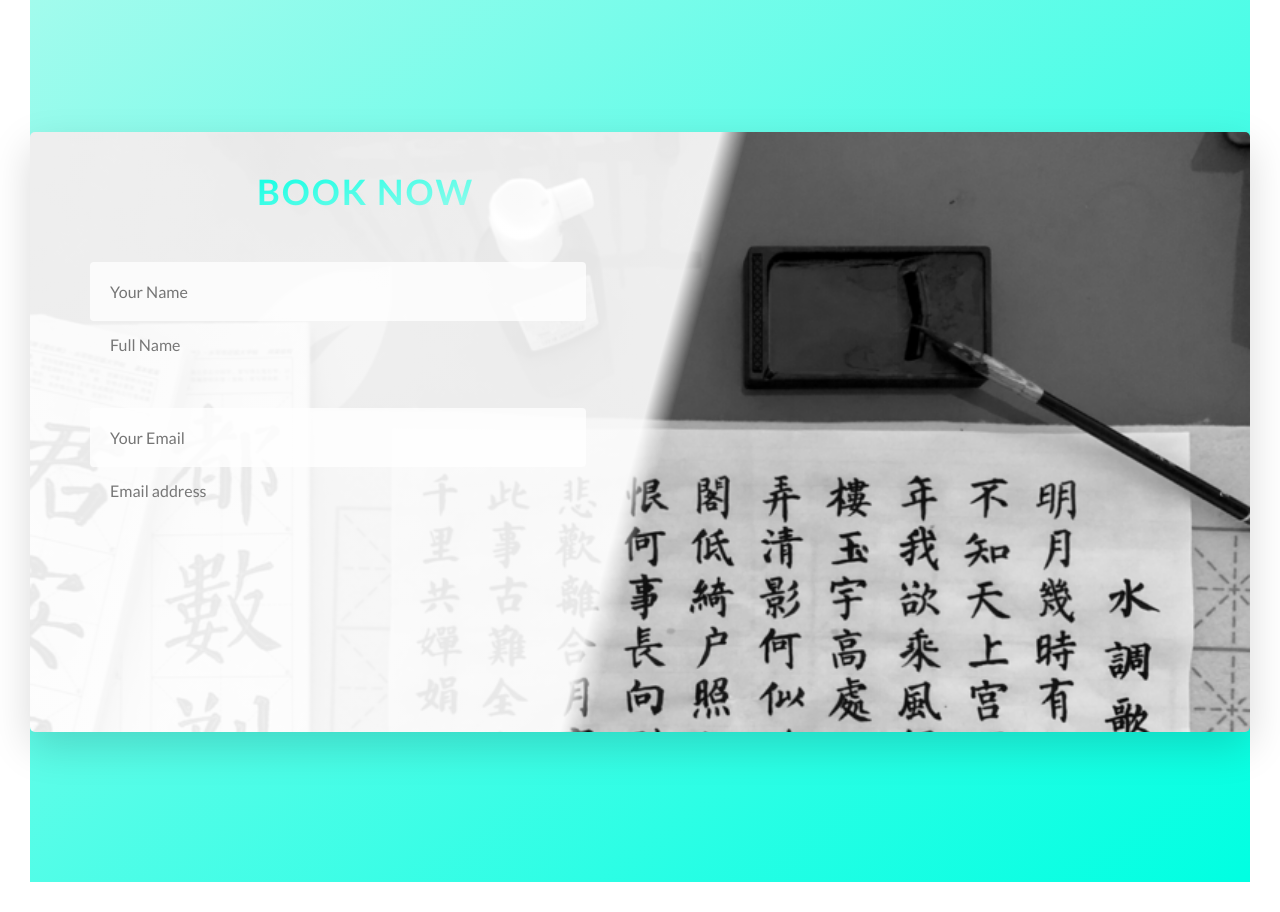
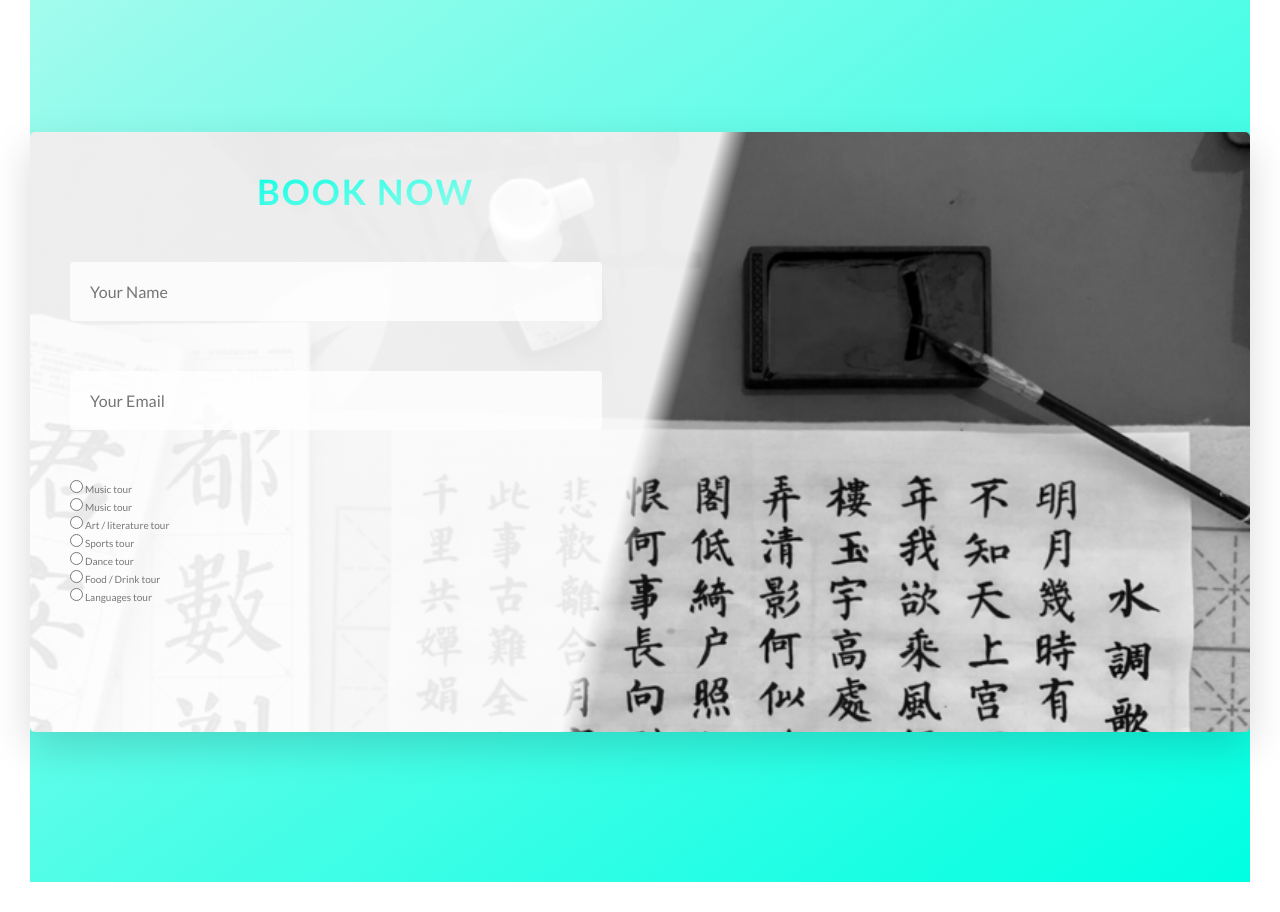
Before and after one commit to RuthENewman/ToursForThePerplexed, a website: page index.html in a window 1280 px wide. Shown: the part 4080-4992 px from the top of the page. Drawn offline with Linux system fonts and the light colour scheme.

Commit message:
add radio buttons to booking form

```diff
--- a/index.html
+++ b/index.html
@@ -429,6 +429,37 @@
                       class="form__label">Email address
                       </label>
                     </div>
+
+                    <div class="form__details">
+                      <div class="form__radio-buttons">
+                        <input type="radio" class="form__radio-input" id="music"/>
+                        <label for="music" class="form__radio-label">Music tour</label>
+                      </div>
+                      <div class="form__radio-buttons">
+                        <input type="radio" class="form__radio-input" id="music"/>
+                        <label for="music" class="form__radio-label">Music tour</label>
+                      </div>
+                      <div class="form__radio-buttons">
+                        <input type="radio" class="form__radio-input" id="art"/>
+                        <label for="music" class="form__radio-label">Art / literature tour</label>
+                      </div>
+                      <div class="form__radio-buttons">
+                        <input type="radio" class="form__radio-input" id="sports"/>
+                        <label for="music" class="form__radio-label">Sports tour</label>
+                      </div>
+                      <div class="form__radio-buttons">
+                        <input type="radio" class="form__radio-input" id="dance"/>
+                        <label for="music" class="form__radio-label">Dance tour</label>
+                      </div>
+                      <div class="form__radio-buttons">
+                        <input type="radio" class="form__radio-input" id="food"/>
+                        <label for="music" class="form__radio-label">Food / Drink tour</label>
+                      </div>
+                      <div class="form__radio-buttons">
+                        <input type="radio" class="form__radio-input" id="languages"/>
+                        <label for="music" class="form__radio-label">Languages tour</label>
+                      </div>
+                    </div>
                 </form>
               </div>
           </div>
--- a/sass/components/_form.scss
+++ b/sass/components/_form.scss
@@ -1,7 +1,7 @@
 .form {
 
     &__details:not(:last-child) {
-      margin-bottom: 5rem;
+      margin-bottom: 2rem;
     }
 
     &__input {
@@ -37,12 +37,12 @@
         font-size: $default-font-size;
         font-weight: 500;
         margin-left: 2rem;
-        margin-top: 1rem;
+        margin-top: .3rem;
         display: block;
         transition: all .3s;
     }
 
-    &__input:placeholder-shown + & __label {
+    &__input:placeholder-shown + &__label {
       opacity: 0;
       visibility: hidden;
       transform: translateY(-4rem);
--- a/sass/pages/_home.scss
+++ b/sass/pages/_home.scss
@@ -51,6 +51,6 @@
 
     &__form {
       width: 55%;
-      padding: 3rem 6rem;
+      padding: 3rem 4rem;
     }
 }
```
Also changed, not shown: css/style.css, images/normalize.css (added).
